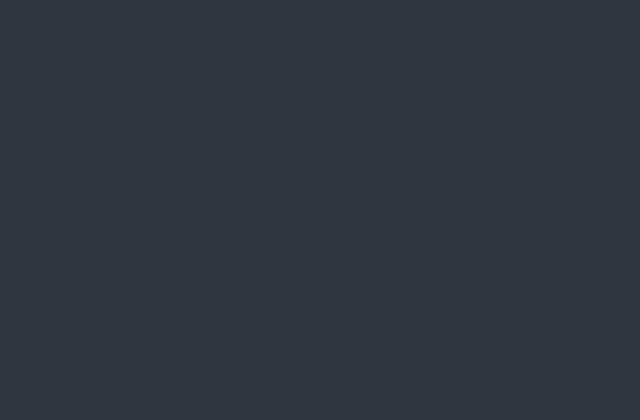
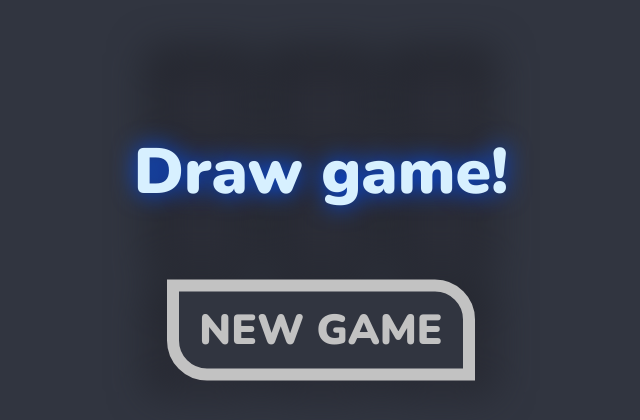
Before and after one commit to RustyTractor/Tic-Tac-Toe-App, a React (Create React App) app: page /end in a window 1280 px wide. Before the commit this address had no page. Shown: the part 178-598 px from the top of the page, without its empty margins (319-959 px from the left). Built offline with nearby package versions, Linux system fonts and the light colour scheme.

Commit message:
Reasult viewer added

```diff
--- a/src/App.js
+++ b/src/App.js
@@ -1,11 +1,11 @@
 import React from "react";
 import { GameProvider } from "./components/contexts/GameContext";
-import Header from "./components/Header";
 import { BrowserRouter as Router, Routes, Route } from "react-router-dom";
 import Start from "./components/Start";
 import Difficulty from "./components/Difficulty";
 import Game from "./components/Game";
 import Choice from "./components/Choice";
+import End from "./components/End";
 
 const App = () => {
   return (
@@ -17,6 +17,7 @@ const App = () => {
             <Route path="/difficulty" element={<Difficulty />} />
             <Route path="/choice" element={<Choice />} />
             <Route path="/game" element={<Game />} />
+            <Route path="/end" element={<End />} />
           </Routes>
         </main>
       </Router>
--- /dev/null
+++ b/src/components/End.jsx
@@ -0,0 +1,47 @@
+import React, { useContext } from "react";
+import GameContext from "./contexts/GameContext";
+import { useNavigate } from "react-router-dom";
+
+const End = () => {
+  const { gameBoard, state, winner, newGame } = useContext(GameContext);
+  const navigate = useNavigate();
+
+  const handleNewGame = () => {
+    newGame();
+    navigate("/difficulty");
+  };
+  return (
+    <div className="conatiner">
+      <div className="gameboard blur">
+        {gameBoard.map((field, num) => (
+          <div key={num} className={`field ${field !== 0 && "fixed"}`}>
+            <div
+              className={`shape ${
+                (field === 0 && (state.isX ? "x" : "o")) ||
+                (field === 1 && "x") ||
+                (field === 2 && "o")
+              }`}
+            >
+              <div></div>
+              <div></div>
+            </div>
+          </div>
+        ))}
+      </div>
+      <div className="end">
+        <div className="textHolder">
+          {winner === 1 && <p className="x">X is the Winner!</p>}
+          {winner === -1 && <p className="o">O is the Winner!</p>}
+          {winner === 0 && <p className="d">Draw game!</p>}
+        </div>
+        <div className="resultHolder"></div>
+
+        <div className="buttonHolder">
+          <button onClick={() => handleNewGame()}>NEW GAME</button>
+        </div>
+      </div>
+    </div>
+  );
+};
+
+export default End;
--- a/src/components/Game.jsx
+++ b/src/components/Game.jsx
@@ -6,14 +6,18 @@ import {
 } from "../essentialScripts/AiFunctions";
 import { useNavigate } from "react-router-dom";
 import GameContext from "./contexts/GameContext";
+import { saveTheResult } from "../essentialScripts/LocalSession";
 
 const Game = () => {
   const {
     gameBoard,
     state,
+    winner,
     isStarted,
     isPlayerFirst,
-    setIsStarted,
+    isDone,
+    setIsDone,
+    setWinner,
     dispatch,
     setGameBoard,
     difficulty,
@@ -23,7 +27,7 @@ const Game = () => {
 
   // Handle player's click
   const setStep = (clickedFiled) => {
-    if (state.isPlayerTurn && isStarted) {
+    if (state.isPlayerTurn && isStarted && gameBoard[clickedFiled] === 0) {
       dispatch({
         type: "SET_TURN",
         isX: !state.isX,
@@ -56,16 +60,22 @@ const Game = () => {
   };
 
   useEffect(() => {
-    // If it is not the player's turn , then call Ai...
-    !state.isPlayerTurn && isStarted && AiStep();
+    // If someon wins with the current step or draw , then game is done...
+    if (detectWinner(gameBoard) !== 0 || isEmptyField(gameBoard) === false) {
+      console.log("Lefut a győztes detektálása!");
+      setIsDone(true);
+      setWinner(detectWinner(gameBoard));
+    }
 
-    // If someon wins with the current step or draw , then game is done...
-    (detectWinner(gameBoard) !== 0 || isEmptyField(gameBoard) === false) &&
-      setIsStarted(false);
+    if (isDone) {
+      console.log("Lefut a navigáció!");
+      saveTheResult(difficulty, winner, isPlayerFirst);
+      navigate("/end");
+    }
+  });
 
-    if (!isStarted) {
-      navigate("/");
-    }
+  useEffect(() => {
+    !state.isPlayerTurn && isStarted && !isDone && AiStep();
   });
 
   return (
--- a/src/components/Start.jsx
+++ b/src/components/Start.jsx
@@ -3,8 +3,7 @@ import { useNavigate } from "react-router-dom";
 import GameContext from "./contexts/GameContext";
 
 const Start = () => {
-  const { isStarted, dispatch, setIsStarted, setGameBoard } =
-    useContext(GameContext);
+  const { isStarted, newGame } = useContext(GameContext);
   const navigate = useNavigate();
 
   const handleNewGame = () => {
@@ -12,16 +11,6 @@ const Start = () => {
     navigate("/difficulty");
   };
 
-  // If player is start a new game , then reset every value.
-  const newGame = () => {
-    dispatch({
-      type: "SET_TURN",
-      isX: true,
-      isPlayerTurn: true,
-    });
-    setIsStarted(false);
-    setGameBoard([0, 0, 0, 0, 0, 0, 0, 0, 0]);
-  };
   return (
     <div className="holder">
       <button onClick={() => handleNewGame()}>NEW GAME</button>
--- a/src/components/contexts/GameContext.jsx
+++ b/src/components/contexts/GameContext.jsx
@@ -15,9 +15,12 @@ export const GameProvider = ({ children }) => {
   };
 
   const [state, dispatch] = useReducer(GameReducer, initalState);
+  const [winner, setWinner] = useState(getIfExist("winner") || 0);
 
   //If the SessionStorage not empty , then use those datas. Otherwise set the basic values.
   const [isStarted, setIsStarted] = useState(getIfExist("isStarted") || false);
+
+  const [isDone, setIsDone] = useState(getIfExist("isDone") || false);
 
   const [difficulty, setDifficulty] = useState(
     getIfExist("difficulty") || "easy"
@@ -31,6 +34,19 @@ export const GameProvider = ({ children }) => {
     getIfExist("gameBoard") || [0, 0, 0, 0, 0, 0, 0, 0, 0]
   );
 
+  // If player is start a new game , then reset every value.
+
+  const newGame = () => {
+    dispatch({
+      type: "SET_TURN",
+      isX: true,
+      isPlayerTurn: true,
+    });
+    setIsStarted(false);
+    setIsDone(false);
+    setGameBoard([0, 0, 0, 0, 0, 0, 0, 0, 0]);
+  };
+
   // If the game is started , then write every changes into the sessionStorage, else just drope everything.
   useEffect(() => {
     isStarted &&
@@ -39,6 +55,8 @@ export const GameProvider = ({ children }) => {
         state.isPlayerTurn,
         isPlayerFirst,
         isStarted,
+        isDone,
+        winner,
         difficulty,
         gameBoard
       );
@@ -54,11 +72,16 @@ export const GameProvider = ({ children }) => {
         gameBoard,
         state,
         difficulty,
+        winner,
+        isDone,
         setIsPlayerFirst,
         setIsStarted,
         setDifficulty,
         setGameBoard,
+        setIsDone,
+        setWinner,
         dispatch,
+        newGame,
       }}
     >
       {children}
--- a/src/essentialScripts/LocalSession.js
+++ b/src/essentialScripts/LocalSession.js
@@ -3,6 +3,8 @@ export const writeIntoSession = (
   isPlayerTurn,
   isPlayerFirst,
   isStarted,
+  isDone,
+  winner,
   difficulty,
   gameBoard
 ) => {
@@ -10,6 +12,8 @@ export const writeIntoSession = (
   sessionStorage.setItem("isPlayerTurn", JSON.stringify(isPlayerTurn));
   sessionStorage.setItem("isPlayerFirst", JSON.stringify(isPlayerFirst));
   sessionStorage.setItem("isStarted", JSON.stringify(isStarted));
+  sessionStorage.setItem("isDone", JSON.stringify(isDone));
+  sessionStorage.setItem("winner", JSON.stringify(winner));
   sessionStorage.setItem("difficulty", JSON.stringify(difficulty));
   sessionStorage.setItem("gameBoard", JSON.stringify(gameBoard));
 };
@@ -20,3 +24,47 @@ export const getIfExist = (key) => {
     return JSON.parse(sessionStorage.getItem(key));
   }
 };
+
+export const saveTheResult = (difficulty, winner, isPlayerFirst) => {
+  let results = [];
+  let endResult;
+
+  switch (winner) {
+    case 0:
+      endResult = "DRAW";
+      break;
+    case 1:
+      if (isPlayerFirst) {
+        endResult = "PLAYER";
+      } else {
+        endResult = "AI";
+      }
+      break;
+    case -1:
+      if (isPlayerFirst) {
+        endResult = "AI";
+      } else {
+        endResult = "PLAYER";
+      }
+      break;
+    default:
+      endResult = "DRAW";
+  }
+
+  if (localStorage.getItem("results") !== null) {
+    results = JSON.parse(localStorage.getItem("results"));
+  }
+
+  console.log(results);
+
+  results.push({ difficulty: difficulty, winner: endResult });
+
+  localStorage.setItem("results", JSON.stringify(results));
+};
+
+const getTheWinrates = () => {
+  let results = [];
+  if (localStorage.getItem("results") !== null) {
+    results = JSON.parse(localStorage.getItem("results"));
+  }
+};
--- a/src/index.css
+++ b/src/index.css
@@ -12,10 +12,8 @@ h1 {
 }
 
 .container {
-  position: absolute;
+  position: relative;
   background-color: #313540;
-  width: 370px;
-  height: 370px;
   top: 50%;
   left: 50%;
   transform: translate(-50%, -50%);
@@ -230,8 +228,8 @@ button:hover {
 
 .choiceShape {
   position: absolute;
-  width: 160px;
-  height: 160px;
+  width: 150px;
+  height: 150px;
   border: 12px solid rgb(194, 194, 194);
   border-radius: 40px;
   top: 50%;
@@ -268,3 +266,59 @@ button:hover {
   border-color: rgb(215, 240, 255);
   box-shadow: 0 0 25px rgb(0, 81, 255);
 }
+
+.blur {
+  animation-name: blur;
+  animation-duration: 3s;
+  animation-timing-function: linear;
+  animation-fill-mode: forwards;
+}
+
+.end {
+  display: grid;
+  opacity: 0;
+  width: 100%;
+  text-align: center;
+  font-size: 64px;
+  color: white;
+  z-index: 5;
+  position: absolute;
+  top: 50%;
+  left: 50%;
+  transform: translate(-50%, -50%);
+  animation-name: unveil;
+  animation-duration: 1.5s;
+  animation-timing-function: linear;
+  animation-fill-mode: forwards;
+}
+.end div {
+  display: flex;
+  justify-content: center;
+}
+.textHolder .x {
+  color: rgb(255, 219, 219);
+  text-shadow: 0 0 25px red;
+}
+.textHolder .o,
+.textHolder .d {
+  color: rgb(215, 240, 255);
+  text-shadow: 0 0 25px rgb(0, 81, 255);
+}
+
+@keyframes blur {
+  0% {
+    filter: blur(0);
+  }
+  100% {
+    filter: blur(20px);
+  }
+}
+
+@keyframes unveil {
+  0% {
+    opacity: 0;
+  }
+  100% {
+    opacity: 1;
+  }
+}
```
